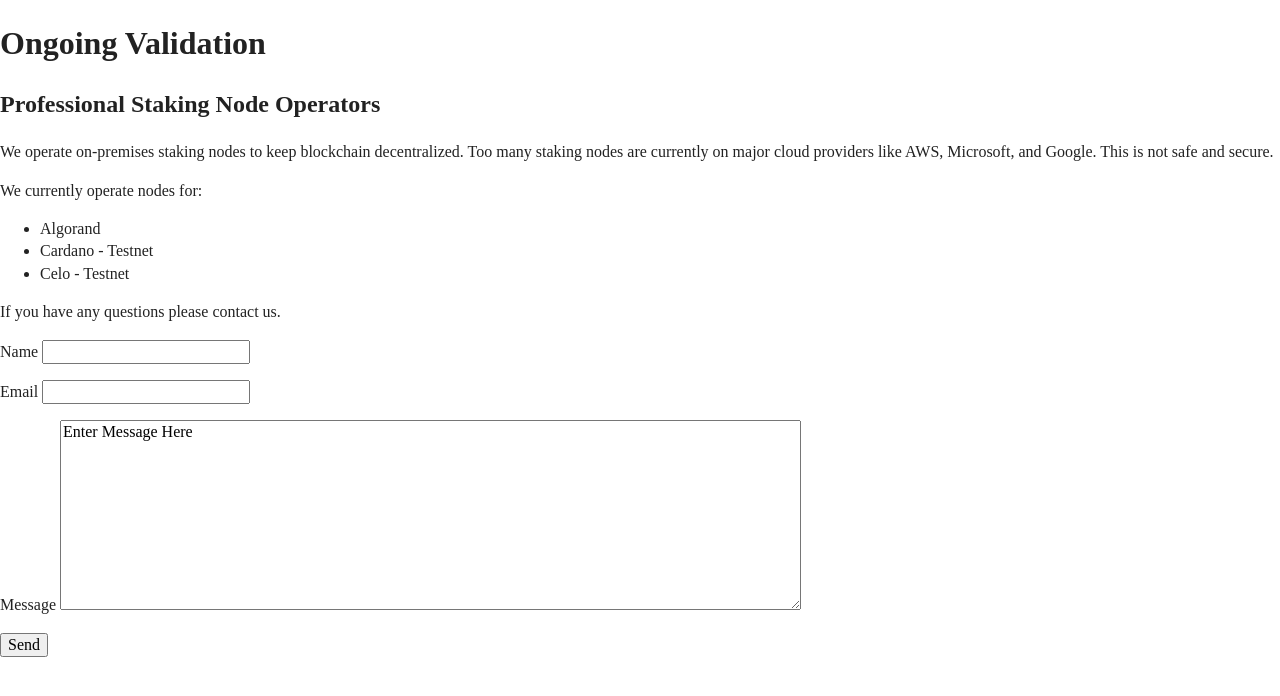
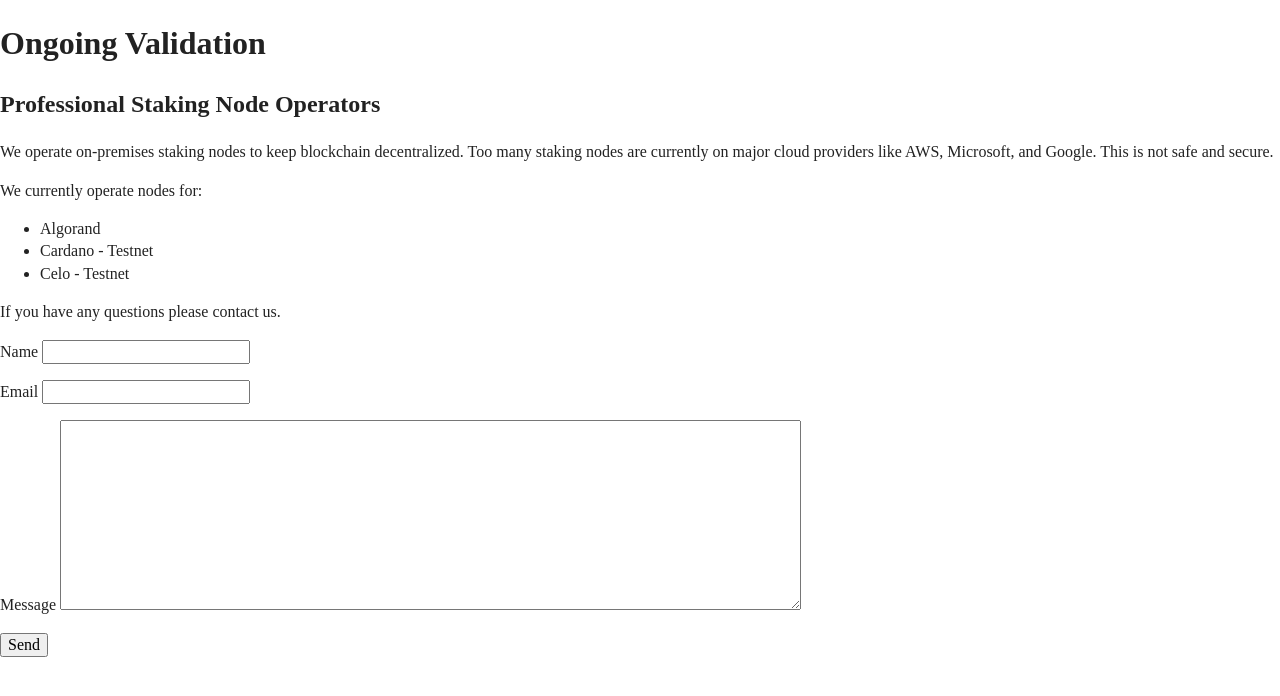
Before and after one commit to OngoingValidation/ongoingvalidationweb, a plain HTML site: page index.html in a window 1280 px wide. Drawn offline with nearby package versions, Linux system fonts and the light colour scheme.

Commit message:
Removed the message in the message. They can figure it out.

```diff
--- a/index.html
+++ b/index.html
@@ -41,7 +41,7 @@
       <label>Email <input type="email" name="email" /></label>
     </p>
     <p>
-      <label>Message <textarea name="message" rows="10" cols="80">Enter Message Here</textarea></label>
+      <label>Message <textarea name="message" rows="10" cols="80"></textarea></label>
     </p>
     <p>
       <button type="submit">Send</button>
```
